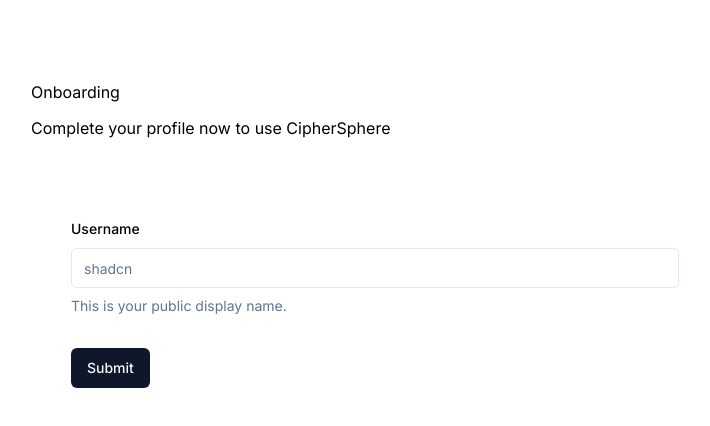
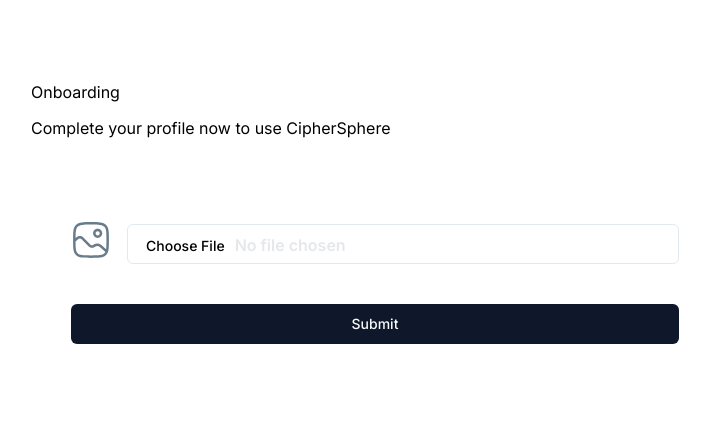
Before and after one commit to tnajim/cipher-sphere, a Next.js app: page /onboarding in a window 1280 px wide. Shown: the top 426 px of the page, without its empty margins (265-975 px from the left). Built offline with nearby package versions, Linux system fonts and the light colour scheme; no server answers.

Commit message:
created onboarding image upload form

```diff
--- a/components/forms/AccountProfile.tsx
+++ b/components/forms/AccountProfile.tsx
@@ -15,6 +15,8 @@
 import { zodResolver } from "@hookform/resolvers/zod";
 import { UserValidation } from "@/lib/validations/user";
 import * as z from "zod"
+import Image from "next/image";
+import { ChangeEvent } from "react";
 
 interface Props {
     user: {
@@ -40,6 +42,10 @@
         }
     });
 
+    const handleImage = (e: ChangeEvent, fieldChange: (value: string) => void) => {
+        e.preventDefault();
+    }
+
     function onSubmit(values: z.infer<typeof UserValidation>) {
         // Do something with the form values.
         // ✅ This will be type-safe and validated.
@@ -48,20 +54,44 @@
 
     return (
         <Form {...form}>
-            <form onSubmit={form.handleSubmit(onSubmit)} className="space-y-8">
+            <form
+                onSubmit={form.handleSubmit(onSubmit)}
+                className="flex flex-col justify-start gap-10"
+            >
                 <FormField
                     control={form.control}
-                    name="username"
+                    name="profile_photo"
                     render={({ field }) => (
-                        <FormItem>
-                            <FormLabel>Username</FormLabel>
-                            <FormControl>
-                                <Input placeholder="shadcn" {...field} />
+                        <FormItem className="flex items-center gap-4">
+                            <FormLabel className="account-form_image-label">
+                                {field.value ? (
+                                    <Image
+                                        src={field.value}
+                                        alt="profile photo"
+                                        width={96}
+                                        height={96}
+                                        priority
+                                        className="rounded-full object-contain"
+                                    />
+                                ) : (
+                                    <Image
+                                        src="/assets/profile.svg"
+                                        alt="profile photo"
+                                        width={40}
+                                        height={40}
+                                        className="object-contain"
+                                    />
+                                )}
+                            </FormLabel>
+                            <FormControl className="flex-1 text-base text-gray-200 font-semibold">
+                                <Input
+                                    type="file"
+                                    accept="image/*"
+                                    placeholder="Upload a photo"
+                                    className="account-form_image-input"
+                                    onChange={(e) => handleImage(e, field.onChange)}
+                                />
                             </FormControl>
-                            <FormDescription>
-                                This is your public display name.
-                            </FormDescription>
-                            <FormMessage />
                         </FormItem>
                     )}
                 />
```
